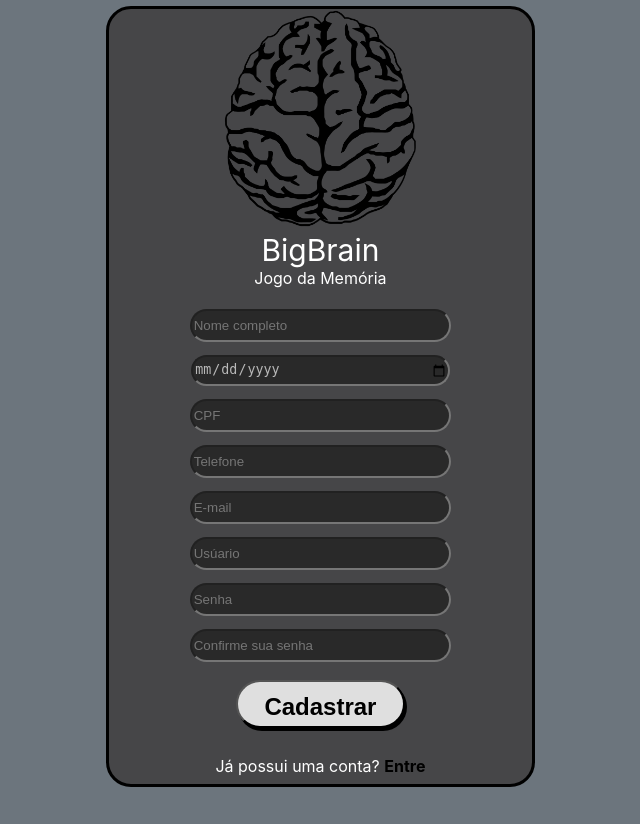
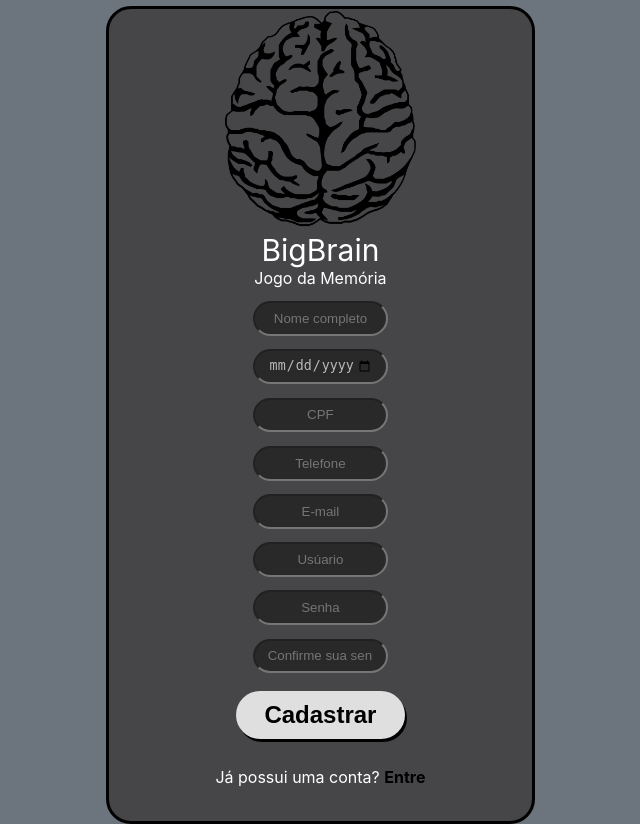
Before and after one commit to marianobrazil/Jogo-da-Memoria, a PHP site: page /cadastro.html in a window 1280 px wide. Shown: the whole page, without its empty margins (320-960 px from the left). Before the commit the page ends 787 px from the top, so only its background shows below. Run offline with PHP 8.4, Linux system fonts and the light colour scheme.

Commit message:
Update style.css

```diff
--- a/style.css
+++ b/style.css
@@ -25,41 +25,40 @@ a
     width: 40%;
     position: relative;
     height: 2em;
-    margin: auto;
-    line-height: 200%;
     margin-top: 0.75em;
     margin-bottom: 0.5em;
+    box-shadow: 2px 3px;
+    border: none;
     border-radius: 25px;
-    box-shadow: 2px 3px;
+    transition: 1s all;
+    cursor: pointer;
+    font-weight: bold;
     font-size: 24px;
-    font-weight: bold;
+}
 
+.botao:hover {
+    background: #93999e;
+    transform: scale(1.1);
 }
 
 .form
 {
     color: #B9B9B9;
     background-color: #292929;
-    width: 60%;
+    display: block;
+    width: 25%;
     position: relative;
     height: 2em;
     margin: auto;
     line-height: 200%;
     margin-top: 1em;
     border-radius: 25px;
+    padding: 0.5% 3%;
+    text-align: center;
 }
 
-.inalteravel
-{
-    color: black;
-    background-color: #777777;
-    width: 60%;
-    position: relative;
-    height: 2em;
-    margin: auto;
-    line-height: 200%;
-    margin-top: 1em;
-    border-radius: 25px;
+::placeholder {
+    text-align: center;
 }
 
 main
@@ -72,6 +71,7 @@ main
     border-style: solid;
     border-color: black;
     border-radius: 25px;
+    padding-bottom: 2%;
 }
 
 main.login
```
